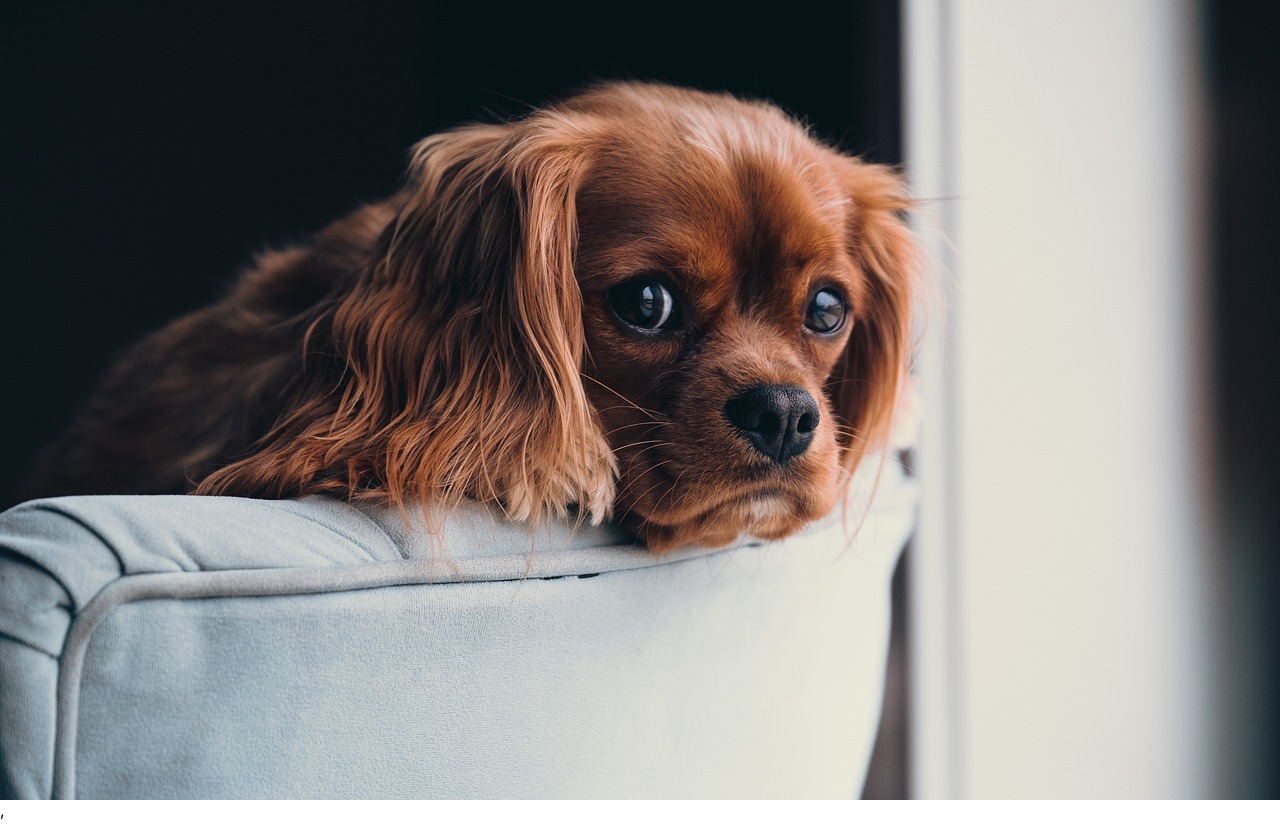
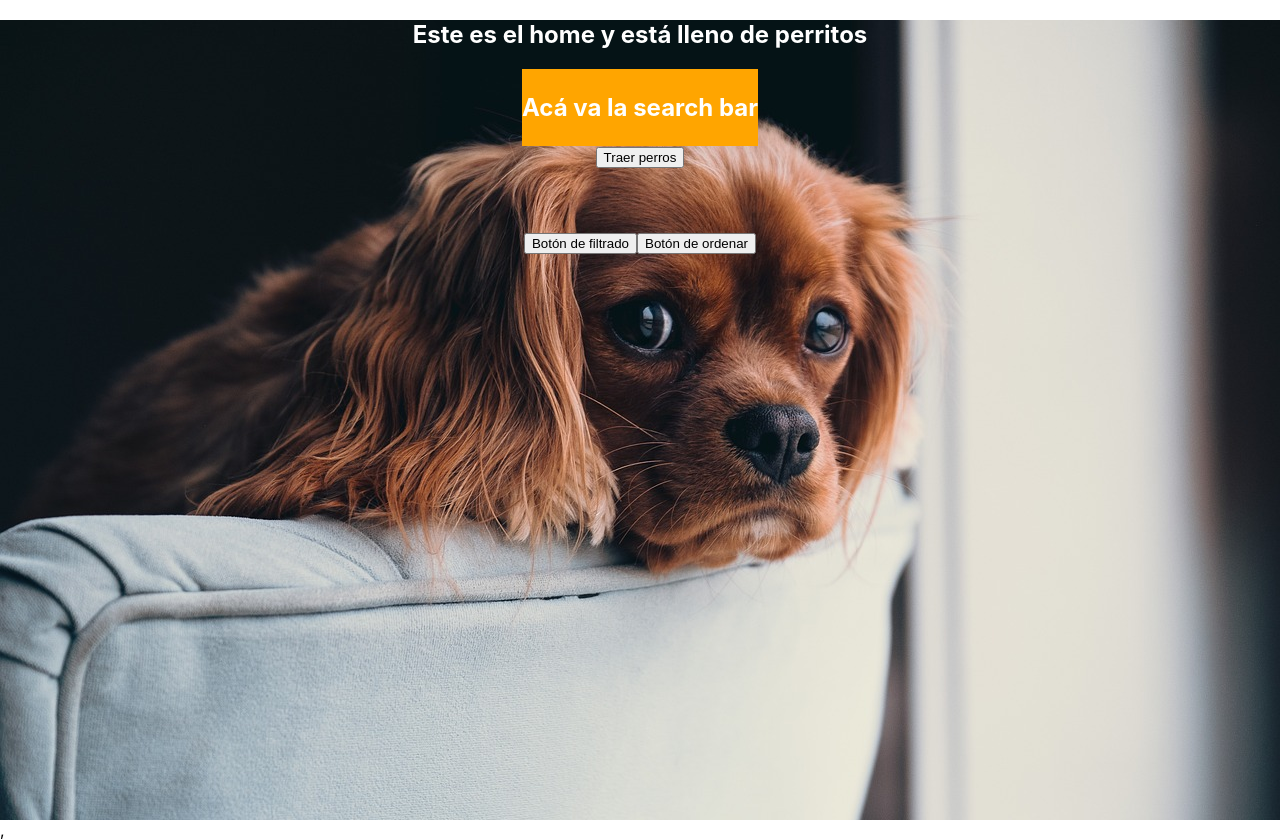
Before and after one commit to LeslieQuet/SPA_Dogs, a React (Create React App) app in the folder client/: page /home in a window 1280 px wide. Before the commit this address had no page. Built offline with nearby package versions, Linux system fonts and the light colour scheme.

Commit message:
Home displays dogs

```diff
--- a/client/src/App.js
+++ b/client/src/App.js
@@ -4,17 +4,36 @@ import BreedFinder from './Components/BreedFinder';
 import ImportingTemps from './Components/ImportingTemps';
 import About from './Views/About/About';
 import {Route, Routes, Link, useLocation} from "react-router-dom"
+import { useState, useEffect} from 'react'
+
+function App() {
+  const [breeds, setBreeds] = useState([]);
+  const { pathname } = useLocation();
+
+  const getDogs = () => {
+    fetch(`http://localhost:3001/dogs`)
+    .then((res) => res.json())
+    .then((data) => {
+      if (data) {
+        setBreeds((breeds) => data);
+        console.log(data)
+      } else {
+        window.alert('No hay razas para mostrar');
+      }
+    })
+  }
+
+  const onClose = (id) => {setBreeds(breeds.filter(breed => breed.id !== id))}
 
 
-function App() {
-  const { pathname } = useLocation();
+
   return (
     <div className="App">
-      {pathname === "/" && <Link to="/dogs">
-        <button>Hora de ver perritos</button>
+      {pathname === "/" && <Link to="/home">
+        <button>Hora de ver perritos!</button>
       </Link>}
       <Routes>
-        <Route path="/dogs" element={<Home/>} />
+        <Route path="/home" element={<Home breeds={breeds} getDogs={getDogs} onClose={onClose}/>} />
         <Route path="/dogs/:id" element= {<BreedFinder/>}/>
         <Route path="/temperments" element= {<ImportingTemps/>}/>
         <Route path= "/about" element= {<About/>}/>
--- a/client/src/Components/DogCard/DogCard.jsx
+++ b/client/src/Components/DogCard/DogCard.jsx
@@ -1,9 +1,20 @@
-import './DogCard.module.css'
+import style from './DogCard.module.css'
+import { Link } from 'react-router-dom';
 
-export default function DogCard(){
+export default function DogCard({id, image, name, wheigt, temperments, onClose}){
+    // console.log(name);
     return(
         <div className='DogCard'>
-            <h3>Estas van a ser las dog cards</h3>
+            <div>
+                <button className={style.xButton} onClick={onClose}>X</button>
+            </div>
+            <h2 className={style.cardText}>Raza: {name}</h2>
+            <img className={style.dogImage} src={image} alt={name}/>
+            {/* <h2 className={style.cardText}>Peso: {wheigt}</h2>*/}
+            <h2 className={style.cardText}>Temperamento: {temperments}</h2>
+            <Link to={`/detail/${id}`} className={style.cardTitle}>
+                <h5>Más detalles de la raza</h5>
+            </Link>
         </div>
     )
 }
--- a/client/src/Components/DogCard/DogCard.module.css
+++ b/client/src/Components/DogCard/DogCard.module.css
@@ -1,4 +1,60 @@
-.DogCard{
-    background-color: aqua;
+.breedContainer{
+    display: flex;
+    justify-content: center;
+    flex-direction: column;
+    height: auto;
+    /* min-height: 310px; */
+    width: fit-content;
+    min-width: 110px;
+    padding: 1em;
+    margin: 2em;
+    background-color: rgb(55, 47, 47, 0.4);
+    border-radius: 15%;
+    box-shadow: 10px 11px 22px 2px rgba(0, 0, 0, 0.75);
+}
+
+.container:hover{
+    box-shadow: 10px 11px 22px 2px hsla(52, 55%, 38%, 0.75), -16px -20px 50px 4px rgba(16,204,239,0.99);
+    text-shadow: 4px 4px 4px rgba(255, 145, 0, 0.77);  /*#00ff77 */
+}
+
+.xButton{
+    float: right;
+    border: none;
+    margin: 0 10px;
+    width: fit-content;
     height: fit-content;
+    background-color: #ff7700; /* rgb(66, 255, 85);*/
+    border-radius: 15%;
+    font-weight: bold;
+    transition: 0.5s;
 }
+
+.xButton:hover{
+    cursor: pointer;
+    background-color: rgb(255, 98, 66);
+    box-shadow: 6px 7px 22px -3px rgba(0,0,0,0.72);
+}
+
+.cardText{
+    font-size: 3vh;;
+    display: inline-flexbox;
+    color: white;
+}
+
+.cardTitle{
+    color: black;
+    text-decoration: none;
+    font-family: shadowsInto;
+    font-size: 5vh;;
+}
+
+.dogImage{
+    display: block;
+    margin-left: auto;
+    margin-right: auto;
+    border-radius: 15%;
+    box-shadow: 0px 0px 48px 23px rgba(255, 85, 0, 0.75);
+    box-sizing: content-box;
+    width: 80%;
+}
--- a/client/src/Components/ListedDogs/ListedDogs.jsx
+++ b/client/src/Components/ListedDogs/ListedDogs.jsx
@@ -1,9 +1,20 @@
-import './ListedDogs.module.css'
+import style from './ListedDogs.module.css'
+import DogCard from '../DogCard/DogCard';
 
-export default function ListedDogs(){
+export default function ListedDogs(props){
     return(
-        <div className='ListedDogs'>
-            <h3>Acá va la lista de perros de get/dogs</h3>
+        <div className={style.cardsBox}>
+            {props.breeds.map(breed => (
+                // console.log(breed.name),
+               <DogCard
+                  key={breed.id}
+                  id={breed.id}
+                  name={breed.name}
+                  image={breed.image.url}
+                  temperments={breed.temperments}
+                  onClose={()=>props.onClose(breed.id)}
+               />
+            ))}
         </div>
     )
 }
--- a/client/src/Components/ListedDogs/ListedDogs.module.css
+++ b/client/src/Components/ListedDogs/ListedDogs.module.css
@@ -1,4 +1,10 @@
-.ListedDogs{
-    background-color: aquamarine;
-    height: fit-content;
+.cardsBox{
+    /* display: none; */
+    display: grid;
+    grid-column-end: auto;
+    grid-template-columns: repeat(4, 1fr);
+    grid-auto-rows: minmax(100px, auto);
+    grid-gap: 10px;
+    max-width: 90%;
+    padding: 2em;
 }
--- a/client/src/Components/SearchBar/SearchBar.jsx
+++ b/client/src/Components/SearchBar/SearchBar.jsx
@@ -1,9 +1,9 @@
-import './SearchBar.module.css'
+import style from './SearchBar.module.css'
 
 export default function SearchBar(){
     return(
-        <div className='SearchBar'>
-            <h3>Acá va la search bar</h3>
+        <div className={style.SearchBar}>
+            <h3 className={style.text}>Acá va la search bar</h3>
         </div>
     )
 }
--- a/client/src/Components/SearchBar/SearchBar.module.css
+++ b/client/src/Components/SearchBar/SearchBar.module.css
@@ -1,4 +1,10 @@
 .SearchBar{
+    display: inline-block;
     width: fit-content;
     background-color: orange;
 }
+
+.text{
+    font-size: 3vh;
+    color: white;
+}
--- a/client/src/Views/Home/Home.jsx
+++ b/client/src/Views/Home/Home.jsx
@@ -1,15 +1,18 @@
-import './Home.module.css'
+import style from './Home.module.css'
 import SearchBar from '../../Components/SearchBar/SearchBar'
 import ListedDogs from '../../Components/ListedDogs/ListedDogs'
 
-export default function Home(){
+export default function Home(props){
     return(
-        <div className="HomeContainer">
-            <h2>Acá va el home</h2>
+        <div className={style.HomeContainer}>
+            <h2 className={style.text}>Este es el home y está lleno de perritos</h2>
             <SearchBar/>
-            <ListedDogs/>
-            <botton>Botón de filtrado</botton>
-            <botton>Botón de ordenar</botton>
+            <div>
+                <button className={style.xButton} onClick={props.getDogs}>Traer perros</button>
+            </div>
+            <ListedDogs onClose={props.onClose} breeds={props.breeds}/>
+            <button>Botón de filtrado</button>
+            <button>Botón de ordenar</button>
             {/* Falta paginado */}
         </div>
     )
--- a/client/src/Views/Home/Home.module.css
+++ b/client/src/Views/Home/Home.module.css
@@ -1,5 +1,10 @@
 .HomeContainer{
-    width: 1000px;
+    width: 100%;
     height: 800px;
-    background-color: #7A5B33;
   }
+
+  .text{
+    font-size: 3vh;;
+    display: inline-flexbox;
+    color: white;
+}
```
